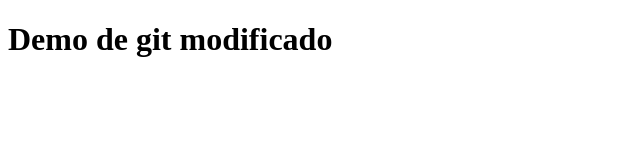
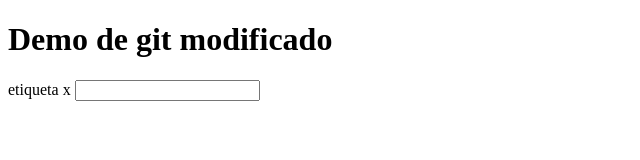
Before and after one commit to ManuelAlejandroRoldanCamacho/hellowgit, a plain HTML site: page index.html in a window 1280 px wide. Shown: the whole page, without its empty margins (0-640 px from the left). Drawn offline with Linux system fonts and the light colour scheme.

Commit message:
agregamos un formulario en index.html

```diff
--- a/index.html
+++ b/index.html
@@ -8,5 +8,12 @@
 </head>
 <body>
     <h1>Demo de git modificado</h1>
+
+    <form action="" method="post">
+
+        <label for="">etiqueta x</label>
+        <input type="text">
+
+    </form>
 </body>
 </html>
```
